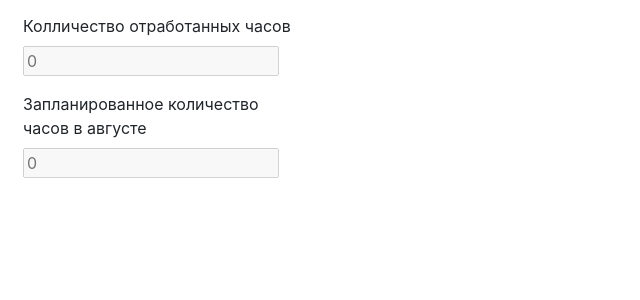
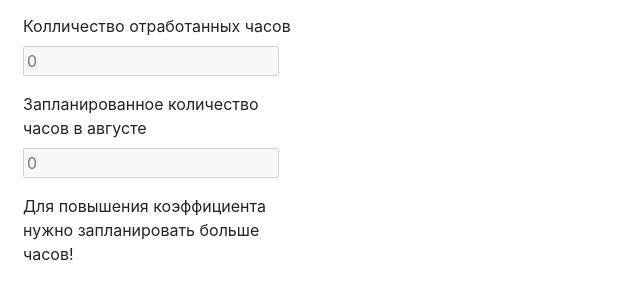
Before and after one commit to Ryize/AfanasievBarbershop, a Django app: page /masters/ in a window 1280 px wide. Shown: the part 138-438 px from the top of the page, without its empty margins (0-640 px from the left). Run offline with Django 5.2, Linux system fonts and the light colour scheme; the visitor is signed in with stand-in values (Sample User, id 1); data that the repository does not hold is empty; some libraries are stand-ins or nearby versions.

Commit message:
feat:  добавлены баннеры сигнализирующие о выполненном коэффициенте

```diff
--- a/masters/templates/base_masters.html
+++ b/masters/templates/base_masters.html
@@ -7,9 +7,9 @@
 <head>
     <meta charset="UTF-8">
     <meta name="viewport" content="width=device-width, initial-scale=1.0">
+    <link rel="stylesheet" href="{% static 'css/bootstrap.min.css' %}">
     <link rel="stylesheet" href="{% static 'css/base_style.css' %}">
     <link rel="stylesheet" href="{% static 'css/admin_base_with_left_panel.css' %}">
-    <link rel="stylesheet" href="{% static 'css/bootstrap.min.css' %}">
     {% block css %}{% endblock %}
     <title>{{ title }}</title>
 </head>
@@ -57,8 +57,8 @@
                         <div class="row mt-5">
                             <div class="col-12">
                                 <div class="text-field">
-                                    <label class="text-field__label" for="monthly_hours">Колличество отработанных часов</label>
-                                    <input class="text-field__input" type="text" name="monthly_hours" id=""
+                                    <label class="text-field__label" for="hours_worked_in_month">Колличество отработанных часов</label>
+                                    <input class="text-field__input" type="text" name="hours_worked_in_month" id=""
                                         placeholder="{{ hours_worked_in_month }}" value="" disabled>
                                 </div>
                             </div>
@@ -66,13 +66,32 @@
                         <div class="row mt-3">
                             <div class="col-12">
                                 <div class="text-field">
-                                    <label class="text-field__label" for="scheduled_hours">Запланированное количество
+                                    <label class="text-field__label" for="total_hours_in_month">Запланированное количество
                                         часов в августе</label>
-                                    <input class="text-field__input" type="text" name="scheduled_hours" id=""
+                                    <input class="text-field__input" type="text" name="total_hours_in_month" id=""
                                         placeholder="{{ total_hours_in_month }}" value="" disabled>
                                 </div>
                             </div>
                         </div>
+                        {% if total_hours_in_month >= 40 %}
+                            <div class="row mt-3">
+                                <div class="col-12">
+                                    <div class="enough_hours d-flex">
+                                        <p><i class="hours_cal bi bi-calendar2-check-fill"></i></p>
+                                        <p class="align-self-center">У Вас максимальный коэффициент!</p>
+                                    </div>
+                                </div>
+                            </div>
+                        {% else %}
+                            <div class="row mt-3">
+                                <div class="col-12">
+                                    <div class="few_hours d-flex">
+                                        <p><i class="hours_cal bi bi-calendar-x-fill"></i></p>
+                                        <p>Для повышения коэффициента нужно запланировать больше часов!</p>
+                                    </div>
+                                </div>
+                            </div>
+                        {% endif %}
                     </div>
                 </div>
                 <div class="col-12 col-md-9 bg-grey">
```
